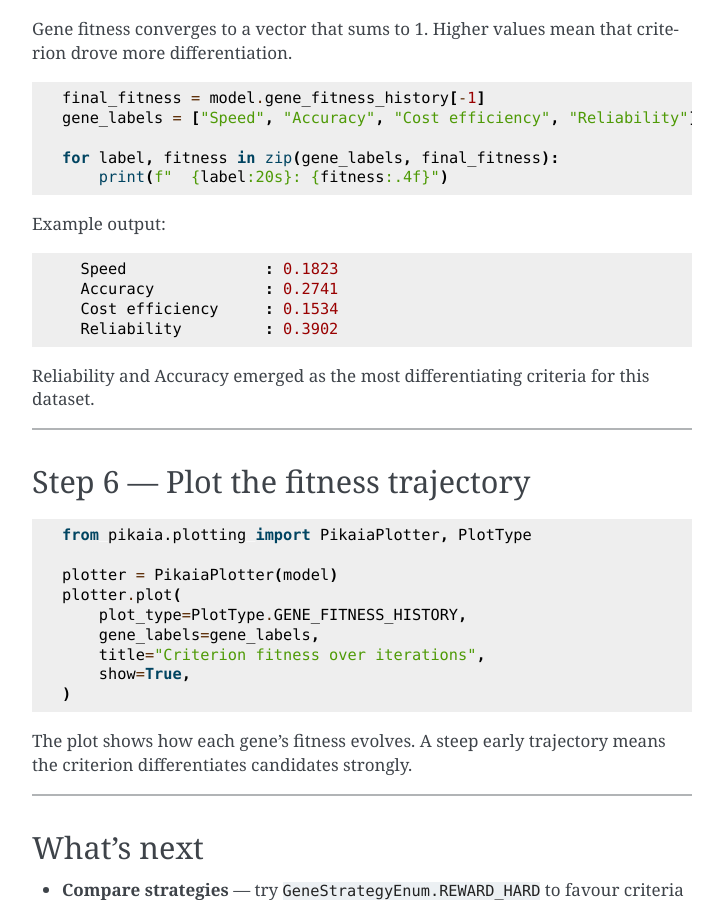
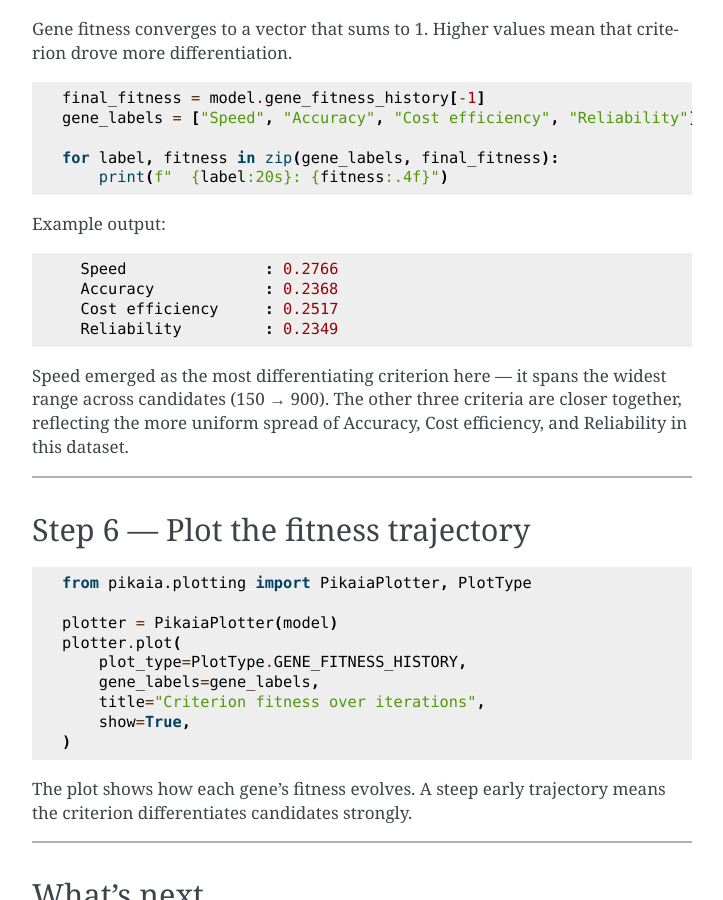
Before and after one commit to danube-ai/pikaia, a Sphinx documentation site: the page built from docs/tutorial.md, in a window 1280 px wide and 900 px high, scrolled down 2512 px. Shown: the whole window, without its empty margins (388-1111 px from the left). Built offline with Sphinx 7.4.7, drawn with Linux system fonts in a browser that asks for light colours.

Commit message:
docs: quality-pass fixes across all documentation files
- docs/tutorial.md: replace fabricated example output with values from
  actually running the code (Speed 0.2766 wins, not Reliability); fix
  interpretation paragraph accordingly
- docs/overview.md: tighten D-matrix limitation statement — it is any
  combination where all strategies return (None, None), not specifically
  NoneGeneStrategy + NoneOrgStrategy
- docs/contributing.md: replace 'uv pip install -e' with 'uv sync
  --extra dev --extra examples' to match README and root CONTRIBUTING.md
- SECURITY.md, CODE_OF_CONDUCT.md: replace personal Gmail with
  carlos@danube.ai to match author contact in README

````diff
--- a/docs/tutorial.md
+++ b/docs/tutorial.md
@@ -120,13 +120,13 @@ for label, fitness in zip(gene_labels, final_fitness):
 
 Example output:
 ```
-  Speed               : 0.1823
-  Accuracy            : 0.2741
-  Cost efficiency     : 0.1534
-  Reliability         : 0.3902
+  Speed               : 0.2766
+  Accuracy            : 0.2368
+  Cost efficiency     : 0.2517
+  Reliability         : 0.2349
 ```
 
-Reliability and Accuracy emerged as the most differentiating criteria for this dataset.
+Speed emerged as the most differentiating criterion here — it spans the widest range across candidates (150 → 900). The other three criteria are closer together, reflecting the more uniform spread of Accuracy, Cost efficiency, and Reliability in this dataset.
 
 ---
 
````
Also changed, not shown: CODE_OF_CONDUCT.md (+1 -1 lines), SECURITY.md (+1 -1 lines), docs/contributing.md (+2 -2 lines), docs/overview.md (+1 -1 lines).
